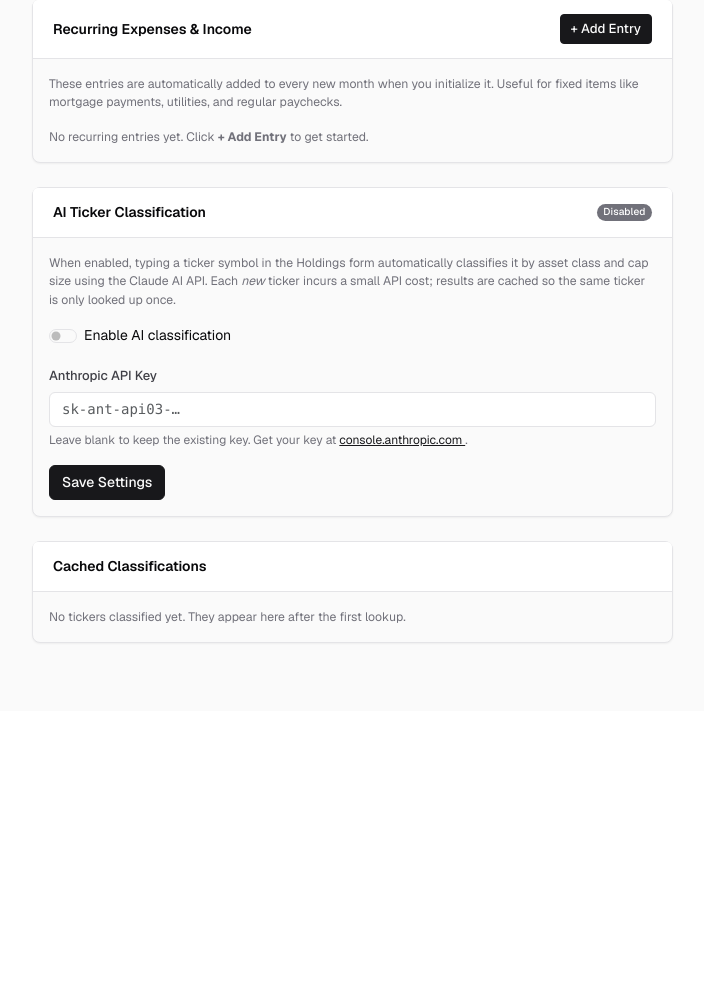
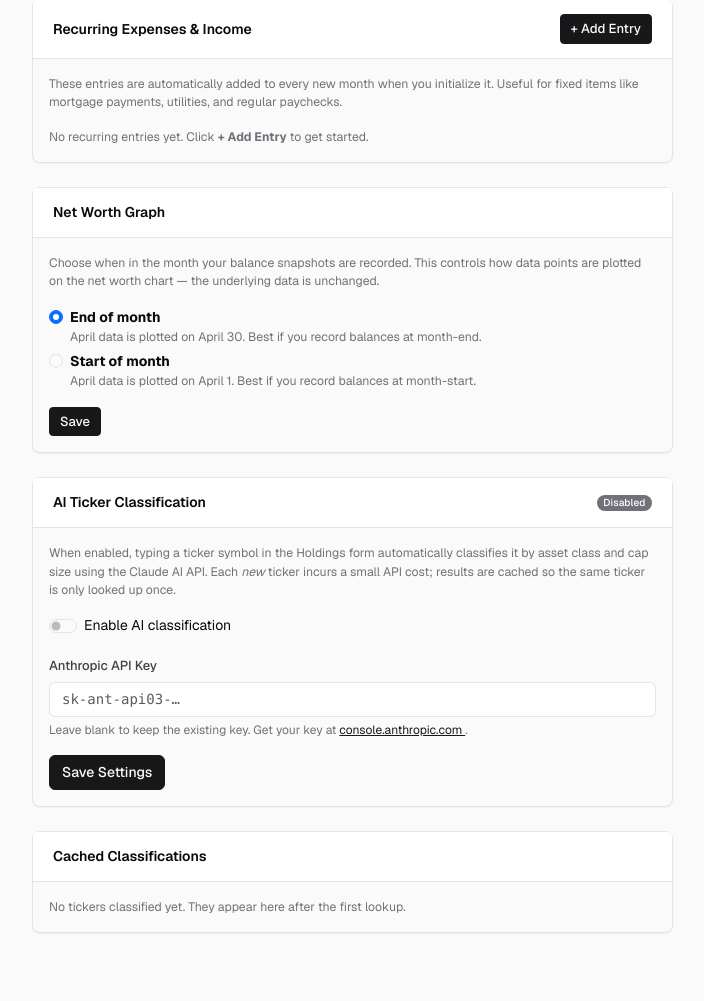
Before and after one commit to panderson54/ledger_finance, a Flask app: page /settings in a window 1280 px wide. Shown: the part 204-1205 px from the top of the page, without its empty margins (50-754 px from the left). Before the commit the page ends 848 px from the top, so only its background shows below. Run offline with Flask 3, Linux system fonts and the light colour scheme; data that the repository does not hold is empty; some libraries are stand-ins or nearby versions.

Commit message:
Add snapshot timing setting to plot net worth at month-end vs month-start
Monthly snapshots are stored with first-of-month keys internally but the
net worth chart can now display them as end-of-month dates (e.g. April data
on April 30) or start-of-month (April 1). Defaults to end_of_month.

Setting is toggled in Settings > Net Worth Graph and persisted via
AppSetting key='snapshot_timing'. Only the /api/networth-history response
is affected; all DB dates remain unchanged.

https://claude.ai/code/session_01FwrnYS189yDxnCo5pgiYFC

```diff
--- a/app/routes.py
+++ b/app/routes.py
@@ -12,6 +12,7 @@ from app import db
 from app.import_processor import process_csv, preview_csv
 from app import projections as proj
 from datetime import datetime, date
+import calendar
 from decimal import Decimal
 from dateutil.relativedelta import relativedelta
 from sqlalchemy import func
@@ -759,12 +760,21 @@ def visualizations():
 # Existing API endpoints
 # ---------------------------------------------------------------------------
 
+def _month_display_date(d):
+    """Return the chart display date for a first-of-month date per the snapshot_timing setting."""
+    timing = _get_app_setting('snapshot_timing', 'end_of_month')
+    if timing == 'end_of_month':
+        last_day = calendar.monthrange(d.year, d.month)[1]
+        return d.replace(day=last_day)
+    return d
+
+
 @main_bp.route('/api/networth-history')
 def networth_history():
     """API endpoint: Get net worth history for charts"""
     metrics = CalculatedMetric.query.order_by(CalculatedMetric.metric_date).all()
     data = {
-        'dates': [m.metric_date.strftime('%Y-%m-%d') for m in metrics],
+        'dates': [_month_display_date(m.metric_date).strftime('%Y-%m-%d') for m in metrics],
         'net_worth': [float(m.net_worth) if m.net_worth else 0 for m in metrics],
         'net_worth_non_re': [float(m.net_worth_non_re) if m.net_worth_non_re else 0 for m in metrics]
     }
@@ -2842,7 +2852,9 @@ def settings_page():
     """App settings: AI classification toggle and API key management."""
     enabled = _get_app_setting('claude_classification_enabled', 'false') == 'true'
     api_key_set = bool(_get_app_setting('anthropic_api_key'))
-    return render_template('settings.html', classification_enabled=enabled, api_key_set=api_key_set)
+    snapshot_timing = _get_app_setting('snapshot_timing', 'end_of_month')
+    return render_template('settings.html', classification_enabled=enabled, api_key_set=api_key_set,
+                           snapshot_timing=snapshot_timing)
 
 
 @main_bp.route('/api/classifications')
@@ -2879,6 +2891,12 @@ def api_settings_save():
             _set_app_setting('anthropic_api_key', key,
                              'Anthropic API key for ticker classification')
 
+    if 'snapshot_timing' in data:
+        val = data['snapshot_timing']
+        if val in ('start_of_month', 'end_of_month'):
+            _set_app_setting('snapshot_timing', val,
+                             'Whether monthly snapshots represent start or end of month for charting')
+
     logger.info('Settings saved: classification_enabled=%s',
                 _get_app_setting('claude_classification_enabled', 'false'))
     return jsonify({'success': True})
--- a/app/templates/settings.html
+++ b/app/templates/settings.html
@@ -44,6 +44,45 @@
                 <div id="recurring-empty" class="text-muted small d-none">
                     No recurring entries yet. Click <strong>+ Add Entry</strong> to get started.
                 </div>
+            </div>
+        </div>
+
+        <!-- Net Worth Graph card -->
+        <div class="card mb-4">
+            <div class="card-header fw-semibold">Net Worth Graph</div>
+            <div class="card-body">
+                <p class="text-muted small mb-3">
+                    Choose when in the month your balance snapshots are recorded. This controls how
+                    data points are plotted on the net worth chart — the underlying data is unchanged.
+                </p>
+                <div id="timing-alert" class="alert d-none mb-3" role="alert"></div>
+                <div class="mb-1">
+                    <div class="form-check">
+                        <input class="form-check-input" type="radio" name="snapshotTiming"
+                               id="timingEndOfMonth" value="end_of_month"
+                               {% if snapshot_timing == 'end_of_month' %}checked{% endif %}>
+                        <label class="form-check-label" for="timingEndOfMonth">
+                            <strong>End of month</strong>
+                            <span class="text-muted small d-block">
+                                April data is plotted on April 30. Best if you record balances at month-end.
+                            </span>
+                        </label>
+                    </div>
+                </div>
+                <div class="mb-3">
+                    <div class="form-check">
+                        <input class="form-check-input" type="radio" name="snapshotTiming"
+                               id="timingStartOfMonth" value="start_of_month"
+                               {% if snapshot_timing == 'start_of_month' %}checked{% endif %}>
+                        <label class="form-check-label" for="timingStartOfMonth">
+                            <strong>Start of month</strong>
+                            <span class="text-muted small d-block">
+                                April data is plotted on April 1. Best if you record balances at month-start.
+                            </span>
+                        </label>
+                    </div>
+                </div>
+                <button class="btn btn-primary btn-sm" id="saveTimingBtn" type="button">Save</button>
             </div>
         </div>
 
@@ -238,6 +277,33 @@ saveBtn.addEventListener('click', async () => {
         showAlert('Network error: ' + e.message, 'danger');
     } finally {
         saveBtn.disabled = false;
+    }
+});
+
+document.getElementById('saveTimingBtn').addEventListener('click', async () => {
+    const timingAlert = document.getElementById('timing-alert');
+    function showTimingAlert(msg, type) {
+        timingAlert.className = `alert alert-${type} mb-3`;
+        timingAlert.textContent = msg;
+        timingAlert.classList.remove('d-none');
+        setTimeout(() => timingAlert.classList.add('d-none'), 4000);
+    }
+    const timing = document.querySelector('input[name="snapshotTiming"]:checked').value;
+    const btn = document.getElementById('saveTimingBtn');
+    btn.disabled = true;
+    try {
+        const r = await fetch('/api/settings', {
+            method: 'POST',
+            headers: {'Content-Type': 'application/json'},
+            body: JSON.stringify({snapshot_timing: timing}),
+        });
+        const d = await r.json();
+        if (d.success) showTimingAlert('Saved.', 'success');
+        else showTimingAlert('Save failed.', 'danger');
+    } catch (e) {
+        showTimingAlert('Network error: ' + e.message, 'danger');
+    } finally {
+        btn.disabled = false;
     }
 });
 
```
